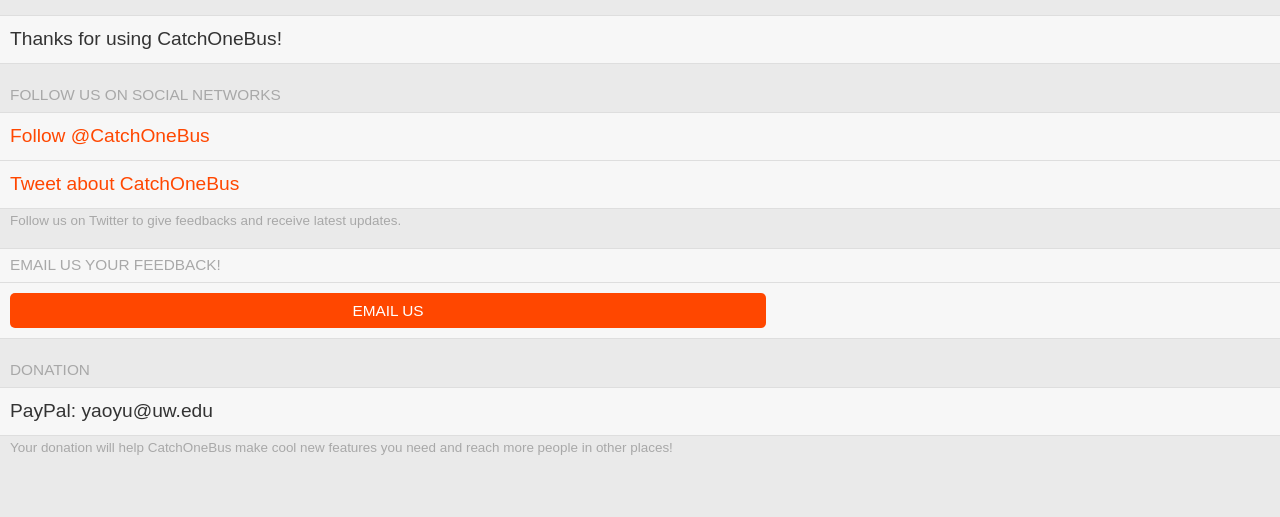
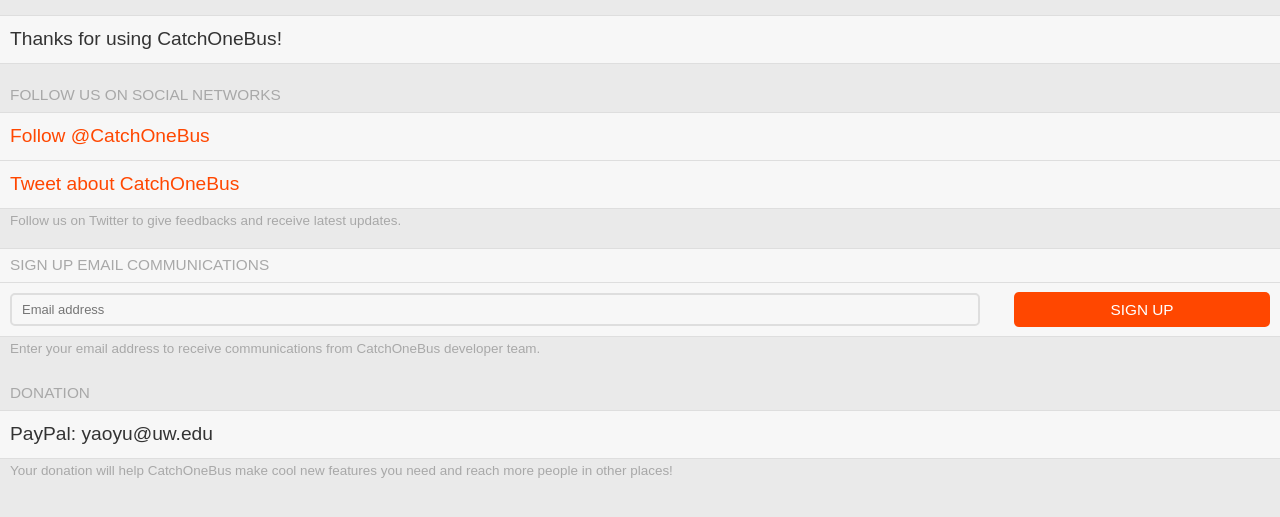
Before and after one commit to yaoyuyang/yaoyuyang.github.io, a Jekyll site: the page catchonebus/config/index.html, which Jekyll copies as it is, in a window 1280 px wide. Shown: the top 517 px of the page. Built offline with Jekyll 4.4.1, drawn with Linux system fonts in a browser that asks for light colours; comment, search, counter and statistics services are not loaded.

Commit message:
add back email list sign up

```diff
--- a/catchonebus/config/index.html
+++ b/catchonebus/config/index.html
@@ -59,13 +59,25 @@
 
     <div class="item-container">
       <div class="item-container-content">
-        <div class="item-container-header">Email us your feedback!</div>
+        <div class="item-container-header">Sign up Email Communications</div>
         <label class="item">
-          <form method="post" action="mailto:catchonebus@gmail.com?subject=CatchOneBus Feedback&body=Hi CatchOneBus,%0D%0A   I am a CatchOneBus user and I have the following feedbacks:" >
-            <input type="submit" class="item-button" value="EMAIL US" >
+          <form action="//yaoyuyang.us12.list-manage.com/subscribe/post?u=a0dcb8efc3d6045d6bf675a5e&amp;id=821a287d64" method="post" id="mc-embedded-subscribe-form" name="mc-embedded-subscribe-form" class="validate" target="_blank" novalidate>
+
+            <!-- <input type="email" value="" name="EMAIL" class="email" id="mce-EMAIL" placeholder="email address" required> -->
+            <div class="item-input-wrapper item-input-wrapper-button">
+              <input type="email" value="" name="EMAIL" class="item-input" id="mce-EMAIL" placeholder="Email address" required>
+            </div>
+              <!-- real people should not fill this in and expect good things - do not remove this or risk form bot signups-->
+            <div style="position: absolute; left: -5000px;" aria-hidden="true"><input type="text" name="b_a0dcb8efc3d6045d6bf675a5e_821a287d64" tabindex="-1" value=""></div>
+            <div class="button-container"><input type="submit" value="SIGN UP" name="subscribe" id="mc-embedded-subscribe" class="item-button item-input-button"></div>
           </form>
         </label>
       </div>
+
+      <div class='item-container-footer'>
+        Enter your email address to receive communications from CatchOneBus developer team.
+      </div>
+    </div>
 
       <div class="item-container">
         <div class="item-container-header">Donation</div>
```
Also changed, not shown: 1 other file.
